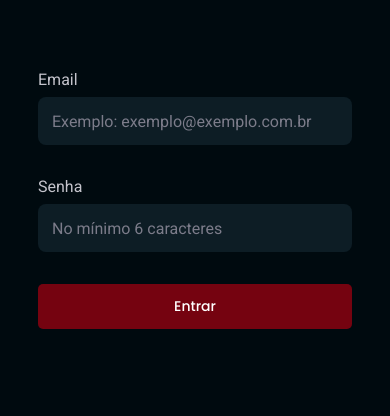
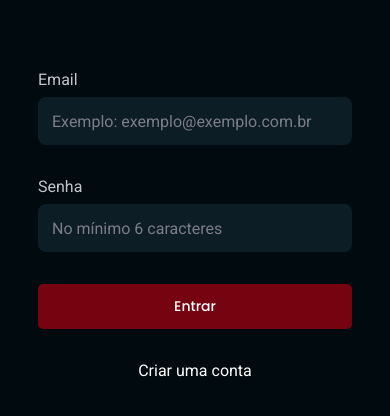
Before and after one commit to leonardoslima/food-explorer-frontend, a React (Vite) app: page / in a window 390 px wide. Shown: the part 202-618 px from the top of the page. Built offline with nearby package versions, Linux system fonts and the light colour scheme.

Commit message:
layout mobile do SignIn concluído

```diff
--- a/src/pages/SignIn/index.jsx
+++ b/src/pages/SignIn/index.jsx
@@ -22,6 +22,7 @@ export function SignIn() {
         />
 
         <Button title={"Entrar"} />
+        <a href="#">Criar uma conta</a>
       </Form>
     </Container>
   )
--- a/src/pages/SignIn/styles.js
+++ b/src/pages/SignIn/styles.js
@@ -28,4 +28,9 @@ export const Form = styled.form`
   width: 100%;
   flex-direction: column;
   gap: 2rem;
+
+  > a {
+    color: ${({ theme }) => theme.COLORS.LIGHT[100]};
+    margin: 0 auto;
+  }
 `;
```
